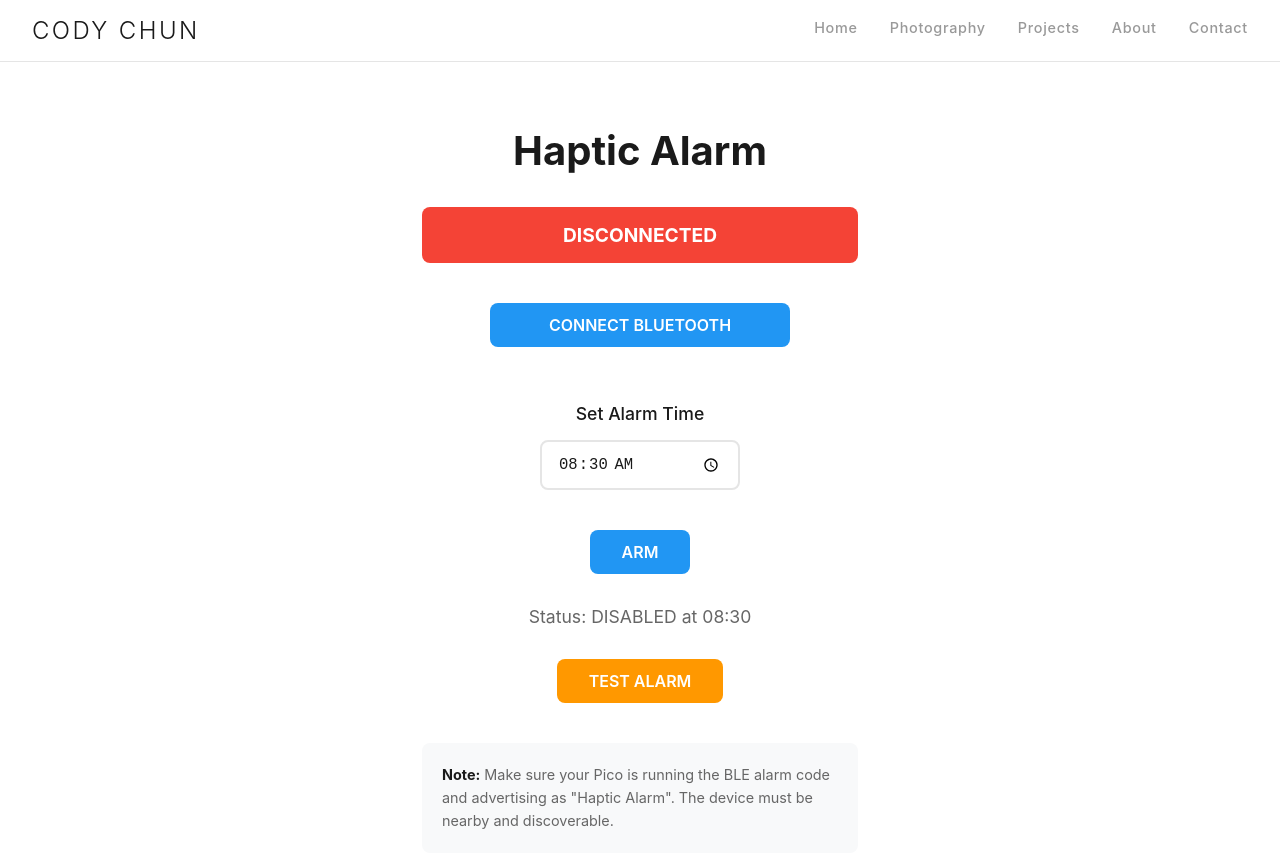
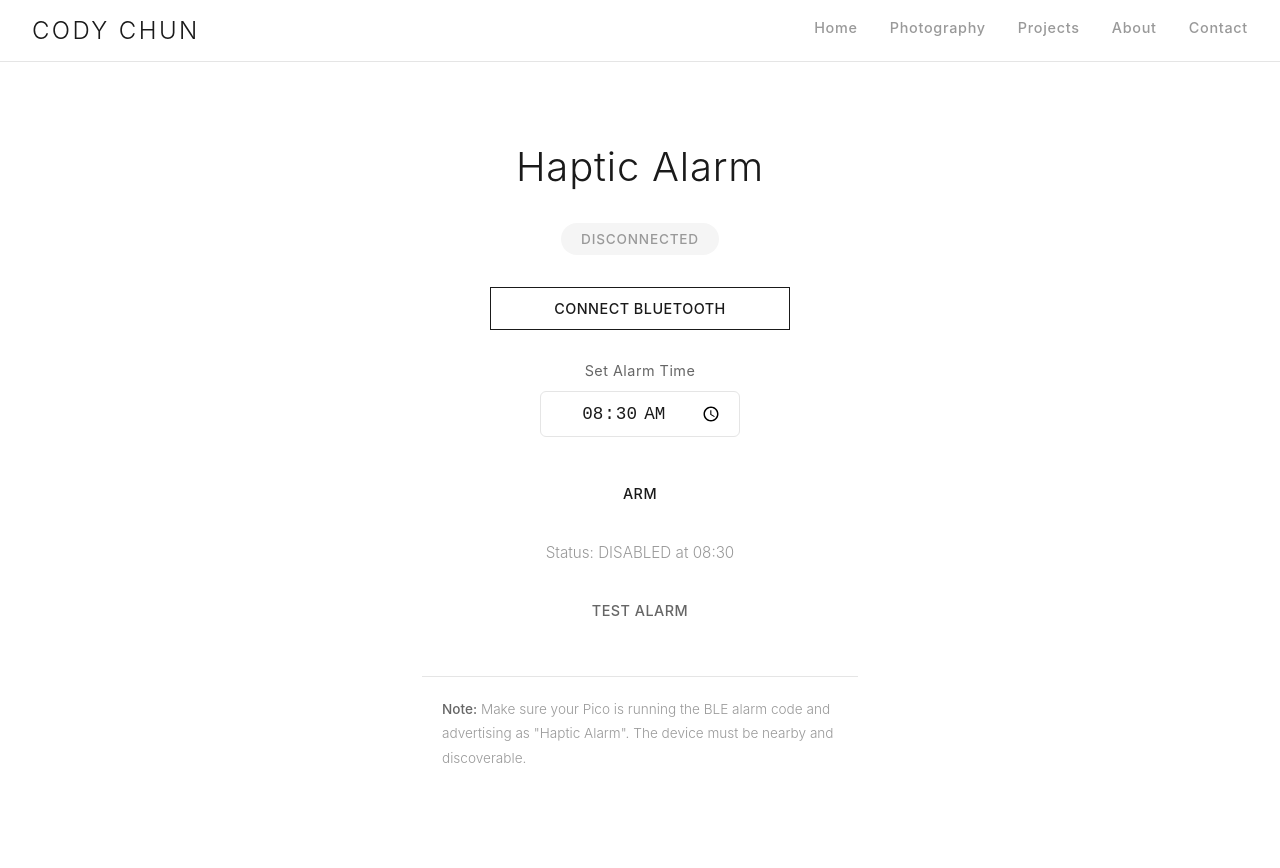
Before and after one commit to codychun/codychun.github.io, a React (Vite) app: page /alarm-clock in a window 1280 px wide. Shown: the top 868 px of the page. Built offline with nearby package versions, Linux system fonts and the light colour scheme.

Commit message:
Updated Alarm Page Style

```diff
--- a/src/pages/AlarmPage/AlarmPage.css
+++ b/src/pages/AlarmPage/AlarmPage.css
@@ -1,183 +1,169 @@
 .alarm-page {
   max-width: 500px;
   margin: 0 auto;
-  padding: 2rem;
+  padding: 3rem 2rem;
   text-align: center;
 }
 
 .alarm-title {
-  font-size: 2.5em;
+  font-size: 2.5rem;
+  font-weight: 300;
+  letter-spacing: 0.05rem;
   margin-bottom: 2rem;
   color: #1a1a1a;
 }
 
+/* Status indicator — muted, text-driven instead of colored blocks */
 .status-indicator {
-  padding: 1rem 1.5rem;
-  border-radius: 8px;
-  font-weight: bold;
-  font-size: 1.2em;
+  display: inline-block;
+  padding: 0.5rem 1.25rem;
+  border-radius: 1rem;
+  font-weight: 500;
+  font-size: 0.85rem;
+  letter-spacing: 0.05rem;
   margin-bottom: 2rem;
+  background: #f5f5f5;
+  color: #666;
   transition: all 0.3s ease;
 }
-
 .status-indicator.connected {
-  background-color: #4CAF50;
-  color: white;
+  background: #f5f5f5;
+  color: #1a1a1a;
 }
-
 .status-indicator.disconnected {
-  background-color: #f44336;
-  color: white;
+  background: #f5f5f5;
+  color: #999;
 }
-
 .status-indicator.ringing {
-  background-color: #ff9800;
-  color: white;
+  background: #f5f5f5;
+  color: #1a1a1a;
   animation: blink 1s infinite;
 }
-
 @keyframes blink {
-  0%, 50% {
-    opacity: 1;
-  }
-  51%, 100% {
-    opacity: 0.3;
-  }
+  0%, 50% { opacity: 1; }
+  51%, 100% { opacity: 0.4; }
 }
 
 .time-section {
   margin: 2rem 0;
 }
-
 .time-label {
   display: block;
-  margin-bottom: 1rem;
-  font-size: 1.1em;
-  color: #1a1a1a;
-  font-weight: 500;
+  margin-bottom: 0.75rem;
+  font-size: 0.9rem;
+  color: #666;
+  font-weight: 400;
+  letter-spacing: 0.03rem;
 }
-
 .time-input {
-  padding: 0.75rem 1rem;
-  font-size: 1.2em;
-  border-radius: 8px;
-  border: 2px solid #e5e5e5;
-  background-color: #ffffff;
+  padding: 0.6rem 1rem;
+  font-size: 1.1rem;
+  font-weight: 300;
+  border-radius: 6px;
+  border: 1px solid #e5e5e5;
+  background: #fff;
   color: #1a1a1a;
   width: 100%;
   max-width: 200px;
-  transition: border-color 0.3s ease;
+  text-align: center;
+  transition: border-color 0.2s ease;
+}
+.time-input:hover {
+  border-color: #999;
+}
+.time-input:focus {
+  outline: none;
+  border-color: #1a1a1a;
 }
 
-.time-input:hover {
-  border-color: #2196F3;
-}
-
-.time-input:focus {
-  outline: none;
-  border-color: #2196F3;
-  box-shadow: 0 0 0 3px rgba(33, 150, 243, 0.1);
-}
-
+/* Buttons — text-driven with underline, matching .social-button / .project-link */
 .alarm-button {
-  padding: 0.75rem 2rem;
-  font-size: 1em;
-  border-radius: 8px;
+  padding: 0.6rem 1.5rem;
+  font-size: 0.9rem;
+  font-weight: 500;
+  letter-spacing: 0.03rem;
+  border-radius: 0;
   border: none;
+  border-bottom: 1px solid transparent;
+  background: none;
+  color: #333;
   cursor: pointer;
-  margin: 0.5rem;
-  font-weight: 600;
-  transition: all 0.3s ease;
+  margin: 0.4rem;
+  transition: border-color 0.2s, color 0.2s;
   font-family: inherit;
 }
-
 .alarm-button:hover {
-  transform: translateY(-2px);
-  box-shadow: 0 4px 8px rgba(0, 0, 0, 0.15);
+  color: #000;
+  border-bottom-color: #333;
+  transform: none;
+  box-shadow: none;
 }
-
 .alarm-button:active {
-  transform: translateY(0);
+  transform: none;
 }
 
 .arm-button {
-  background-color: #2196F3;
-  color: white;
+  color: #1a1a1a;
+}
+.armed-button {
+  color: #1a1a1a;
+  border-bottom-color: #1a1a1a;
+}
+.control-button {
+  color: #666;
+}
+.control-button:hover {
+  color: #1a1a1a;
 }
 
-.arm-button:hover {
-  background-color: #1976D2;
-}
-
-.armed-button {
-  background-color: #4CAF50;
-  color: white;
-}
-
-.armed-button:hover {
-  background-color: #388E3C;
-}
-
-.control-button {
-  background-color: #ff9800;
-  color: white;
-}
-
-.control-button:hover {
-  background-color: #F57C00;
-}
-
-.connect-button {
-  background-color: #2196F3;
-  color: white;
-  margin-bottom: 1.5rem;
+.connect-button,
+.disconnect-button {
+  display: block;
   width: 100%;
   max-width: 300px;
+  margin: 0 auto 1.5rem;
+  padding: 0.75rem 1.5rem;
+  border: 1px solid #1a1a1a;
+  color: #1a1a1a;
+  background: none;
 }
-
-.connect-button:hover {
-  background-color: #1976D2;
-}
-
-.disconnect-button {
-  background-color: #f44336;
-  color: white;
-  margin-bottom: 1.5rem;
-  width: 100%;
-  max-width: 300px;
-}
-
+.connect-button:hover,
 .disconnect-button:hover {
-  background-color: #D32F2F;
+  background: #1a1a1a;
+  color: #fff;
+  border-bottom: 1px solid #1a1a1a;
 }
 
 .status-display {
   margin: 1.5rem 0;
-  font-size: 1.1em;
-  color: #666666;
+  font-size: 0.95rem;
+  color: #999;
+  font-weight: 300;
 }
 
 .alarm-controls {
   margin: 1.5rem 0;
   display: flex;
-  gap: 1rem;
+  gap: 0.5rem;
   justify-content: center;
   flex-wrap: wrap;
 }
 
 .alarm-note {
-  margin-top: 2rem;
+  margin-top: 2.5rem;
   padding: 1.25rem;
-  background-color: #f8f9fa;
-  border-radius: 8px;
-  font-size: 0.9em;
-  color: #666666;
-  line-height: 1.6;
+  background: none;
+  border-top: 1px solid #e5e5e5;
+  border-radius: 0;
+  font-size: 0.85rem;
+  color: #999;
+  line-height: 1.8;
   text-align: left;
+  font-weight: 300;
 }
-
 .alarm-note strong {
-  color: #1a1a1a;
+  color: #666;
+  font-weight: 500;
 }
 
 /* Responsive design */
@@ -185,31 +171,25 @@
   .alarm-page {
     padding: 1.5rem;
   }
-
   .alarm-title {
-    font-size: 2em;
+    font-size: 2rem;
     margin-bottom: 1.5rem;
   }
-
   .status-indicator {
-    font-size: 1em;
-    padding: 0.875rem 1.25rem;
+    font-size: 0.8rem;
+    padding: 0.4rem 1rem;
   }
-
   .time-input {
     max-width: 100%;
   }
-
   .alarm-button {
     width: 100%;
     max-width: 300px;
   }
-
   .alarm-controls {
     flex-direction: column;
     align-items: center;
   }
-
   .alarm-controls .alarm-button {
     width: 100%;
     max-width: 300px;
```
